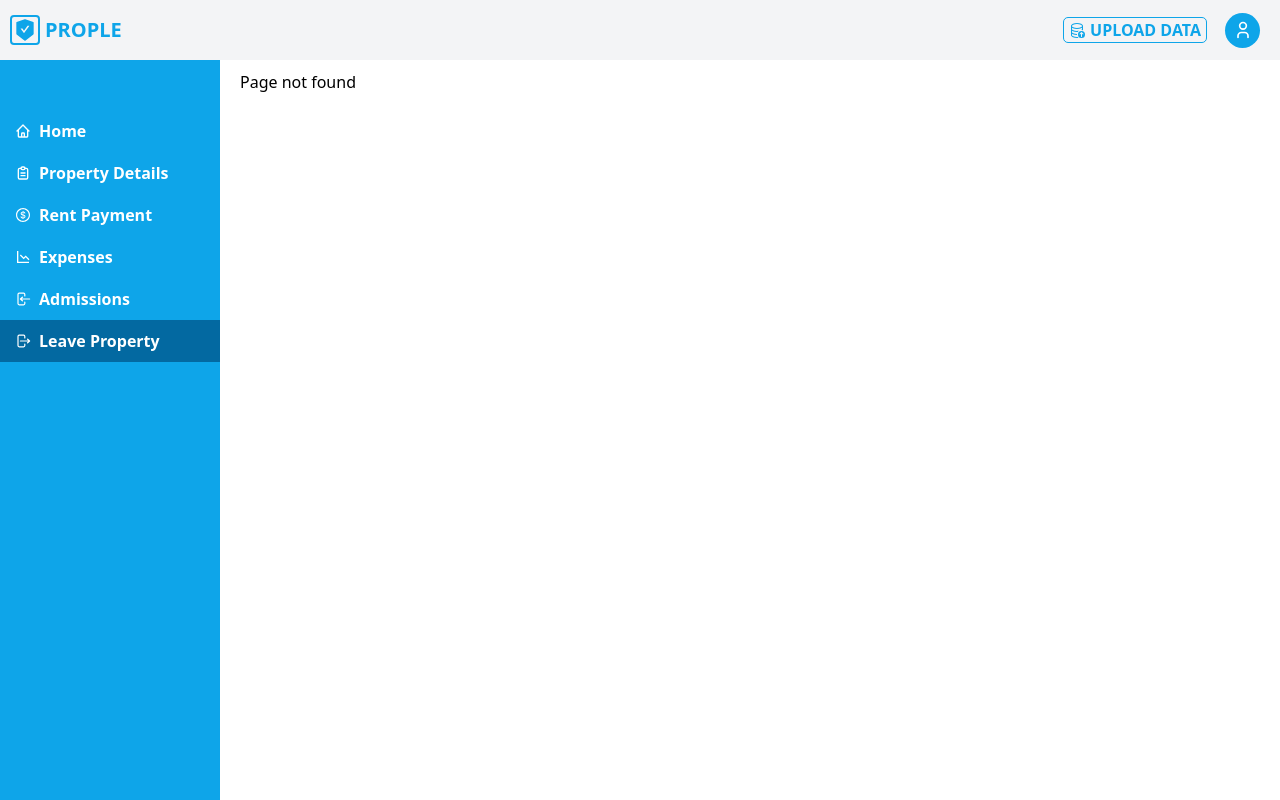
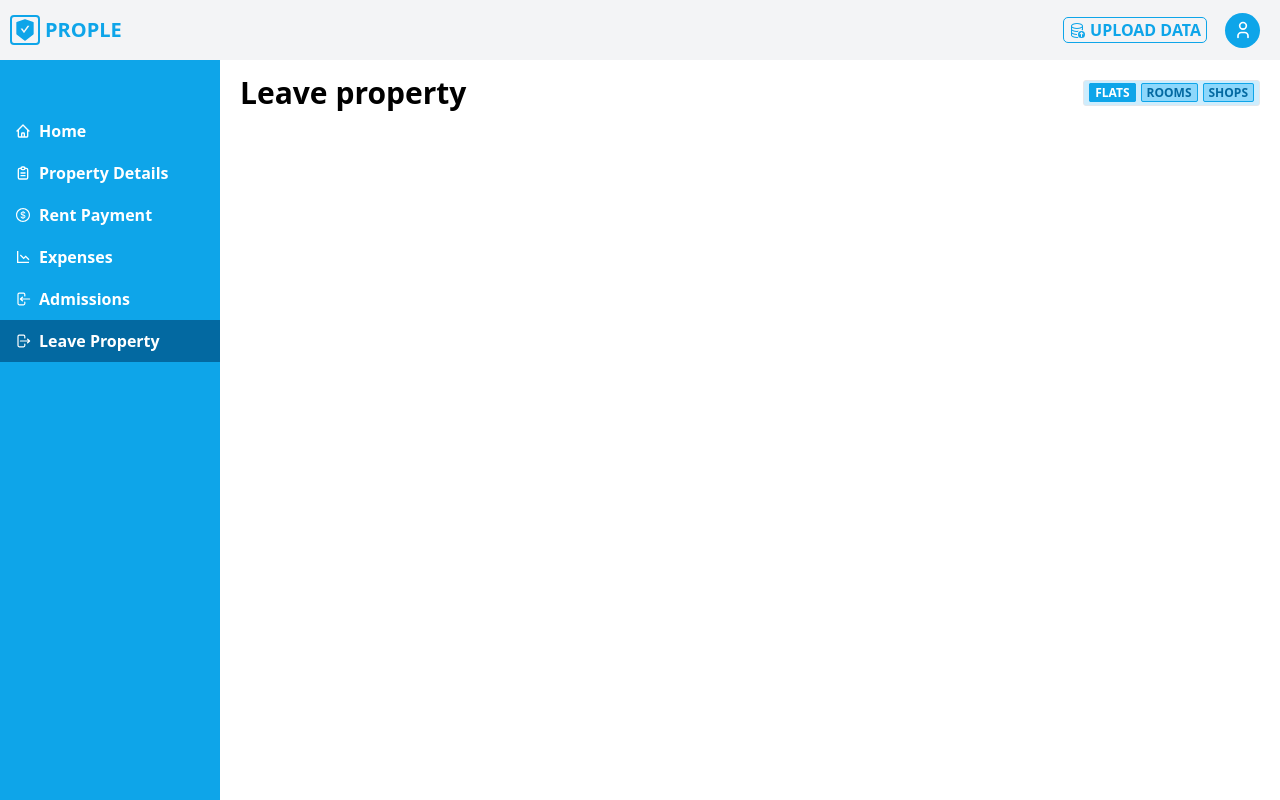
Before and after one commit to Muh-Uzair/property-manager-app, a React (Vite) app: page /leaveProperty/flats in a window 1280 px wide. Before the commit this address had no page. Built offline with nearby package versions, Linux system fonts and the light colour scheme; what i18n-iso-countries would draw is missing.

Commit message:
leaveProperty Page header Ready

```diff
--- a/src/App.jsx
+++ b/src/App.jsx
@@ -21,6 +21,7 @@ import SinglePropertyDetails from "./features/ShowPropertyDetails/showSingleProp
 import PropertyEdit from "./features/ShowPropertyDetails/PropertyEdit/PropertyEdit";
 import RentPaymentPG from "./Pages/RentPaymentPG";
 import LeavePropertyPG from "./Pages/LeavePropertyPG";
+import LeaveProperty from "./features/leaveProperty/LeaveProperty";
 
 // property edit form complete
 
@@ -57,7 +58,9 @@ const router = createBrowserRouter(
           {/* DIVIDER */}
           <Route path="admissions" element={<AdmissionsPG />} />
           {/* DIVIDER */}
-          <Route path="/leaveProperty" element={<LeavePropertyPG />} />
+          <Route path="/leaveProperty" element={<LeavePropertyPG />}>
+            <Route path=":propertyType" element={<LeaveProperty />} />
+          </Route>
           {/* DIVIDER */}
           <Route path="*" element={<PageNotFound />} />
         </Route>
--- a/src/Pages/LeavePropertyPG.jsx
+++ b/src/Pages/LeavePropertyPG.jsx
@@ -1,3 +1,5 @@
+import LeaveProperty from "../features/leaveProperty/LeaveProperty";
+
 // COMPONENT START
 export default function LeavePropertyPG() {
   // VARIABLES
@@ -5,7 +7,7 @@ export default function LeavePropertyPG() {
   // FUNCTIONS
 
   // JSX
-  return <div>Leave Property</div>;
+  return <LeaveProperty />;
   // JSX
 }
 // COMPONENT END
--- a/src/Pages/PropertyDetailsPG.jsx
+++ b/src/Pages/PropertyDetailsPG.jsx
@@ -19,7 +19,6 @@ export default function PropertyDetailsPG() {
           {propertyType &&
             `${propertyType?.charAt(0).toUpperCase()}${propertyType?.slice(1).toLowerCase()}`}
         </Heading>
-        {/* <PropertyChangeButtons buttonLabelsArr={["FLATS", "ROOMS", "SHOPS"]} /> */}
         <PropertyChangeBtns
           btnsUrlArr={[
             { label: "flats", url: "propertyDetails/flats" },
--- a/src/features/RentPaymentFeature/RentPaymentHeader/RentPaymentHeader.jsx
+++ b/src/features/RentPaymentFeature/RentPaymentHeader/RentPaymentHeader.jsx
@@ -13,8 +13,8 @@ export default function RentPaymentHeader() {
       <div className="flex h-[55px] items-center justify-between border-y-[2px] border-brand-color-400 bg-brand-color-200/30 px-[8px] py-[5px]">
         <div className="largeScreen:block">
           <Heading type="primary">
-            Rent Payment :{" "}
-            {`${propertyType.at(0).toUpperCase()}${propertyType.slice(1, -1)}`}
+            Pay Rent:{" "}
+            {`${propertyType.at(0).toUpperCase()}${propertyType.slice(1, -1)}s`}
           </Heading>
         </div>
 
--- /dev/null
+++ b/src/features/leaveProperty/LeaveProperty.jsx
@@ -0,0 +1,31 @@
+import Heading from "../../ui/Heading";
+import PropertyChangeBtns from "../../ui/PropertyChangeBtns";
+
+// COMPONENT START
+export default function LeaveProperty() {
+  // VARIABLES
+
+  // FUNCTIONS
+
+  // JSX
+  return (
+    <div>
+      {/* DIVIDER  page header*/}
+      <div className="flex items-center justify-between">
+        <Heading type="primary">Leave property</Heading>
+        <PropertyChangeBtns
+          btnsUrlArr={[
+            { label: "flats", url: "leaveProperty/flats" },
+            { label: "rooms", url: "leaveProperty/rooms" },
+            { label: "shops", url: "leaveProperty/shops" },
+          ]}
+        />
+      </div>
+
+      {/* DIVIDER  page body*/}
+      <div></div>
+    </div>
+  );
+  // JSX
+}
+// COMPONENT END
--- a/src/ui/Heading.jsx
+++ b/src/ui/Heading.jsx
@@ -1,6 +1,6 @@
 import PropTypes from "prop-types";
 
-const primary = "text-[18px] font-bold smallTab:text-[30px]";
+const primary = "text-[16px] font-bold smallTab:text-[30px]";
 const medium_large = "text-[12px]";
 const medium =
   "text-[11px] font-semibold smallTab:text-[16px] largeScreen:text-[18px]";
```
